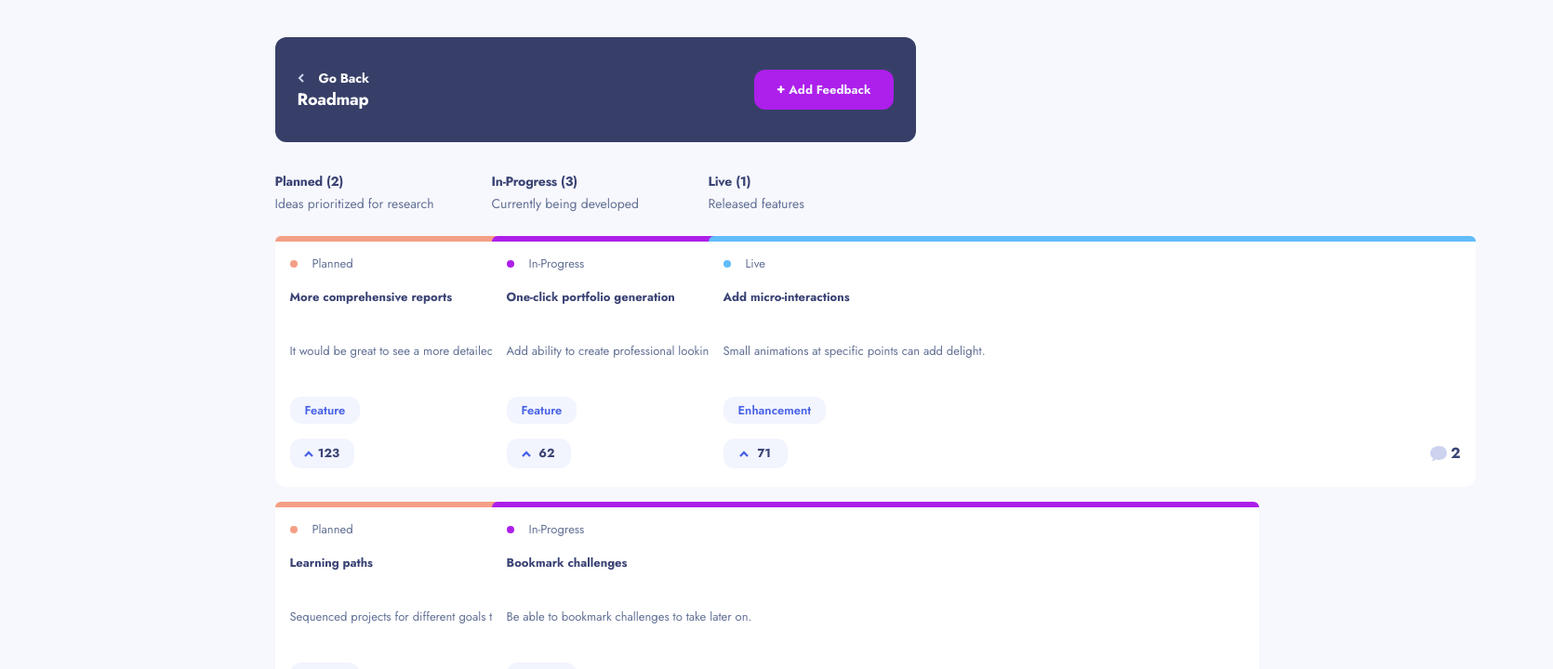
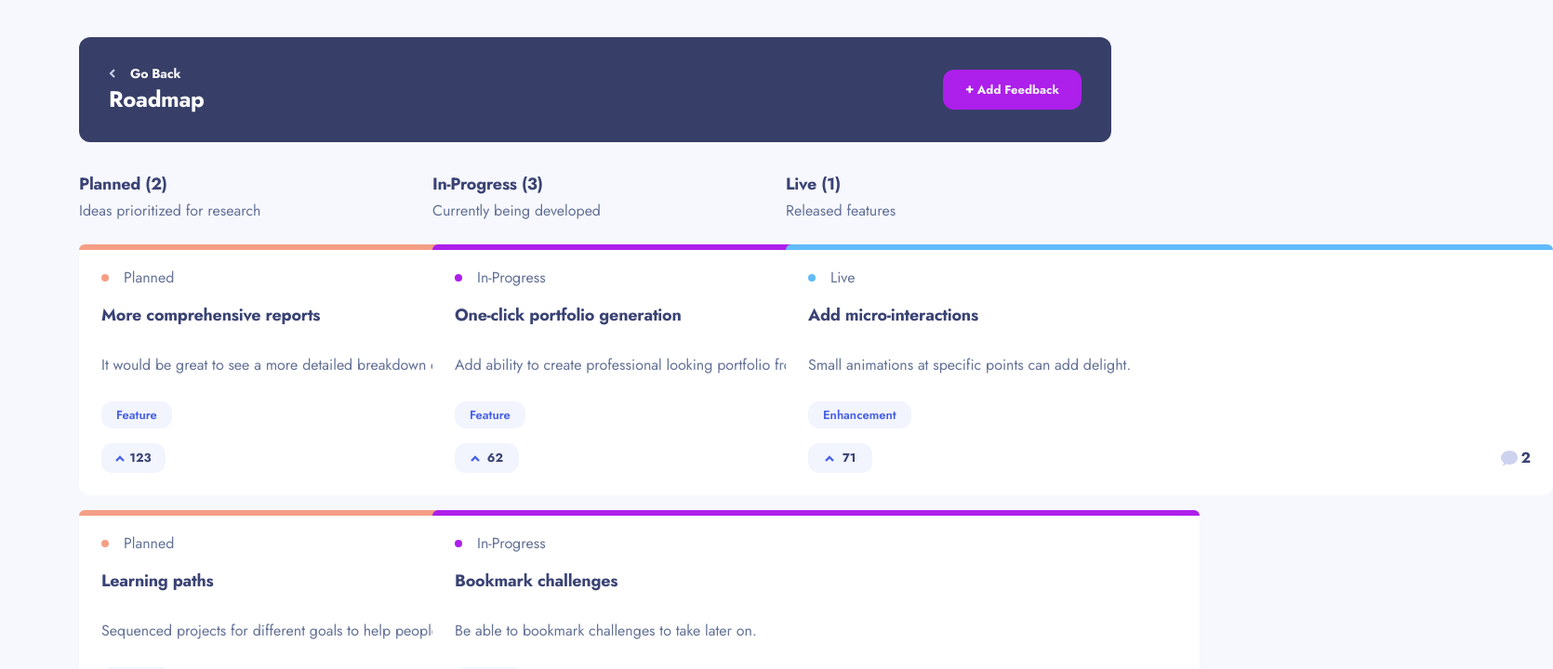
Before and after one commit to FlorianGmz/Frontend-Mentor-Challenges, a React (Vite) app in the folder product-feedback/: page /roadmap in a window 1280 px wide. Shown: the top 720 px of the page at 93% size, 1670 px wide, since content can reach past the window. Built offline with nearby package versions, Linux system fonts and the light colour scheme.

Commit message:
desktop version complete

```diff
--- a/product-feedback/src/components/RoadmapPage/RoadmapFeedbacksSection.tsx
+++ b/product-feedback/src/components/RoadmapPage/RoadmapFeedbacksSection.tsx
@@ -16,12 +16,12 @@ const RoadmapFeedbacksSection: React.FC<RoadmapFeedbacksSectionProps> = ({
   selectedStatus,
 }) => {
   return (
-    <div className="flex flex-col gap-[24px] p-[24px] md:w-[223px] md:px-0 md:pb-[24px] md:pt-[32px]">
+    <div className="flex flex-col gap-[24px] p-[24px] md:w-[223px] md:px-0 md:pb-[24px] md:pt-[32px] xl:w-[350px]">
       <div className="flex flex-col gap-[4px]">
-        <h1 className="text-h3 capitalize text-el-font_def md:text-h4">
+        <h1 className="text-h3 capitalize text-el-font_def md:text-h4 xl:text-h3">
           {selectedStatus} ({categorizedFeedbacks[selectedStatus].length})
         </h1>
-        <p className="text-[13px] text-feedback-description md:text-[14px]">
+        <p className="text-[13px] text-feedback-description md:text-[14px] xl:text-[16px]">
           {selectedStatus === "planned"
             ? "Ideas prioritized for research"
             : selectedStatus === "in-progress"
--- a/product-feedback/src/components/RoadmapPage/RoadmapHeader.tsx
+++ b/product-feedback/src/components/RoadmapPage/RoadmapHeader.tsx
@@ -3,10 +3,10 @@ import NavButton from "../ui/NavButton";
 
 const RoadmapHeader = () => {
   return (
-    <div className="mx-auto flex h-[100px] w-full items-center justify-between bg-bt-dark-blue_back px-[24px] py-[26px] text-bt-white_def md:mt-[40px] md:h-[113px] md:w-[689px] md:rounded-xl">
+    <div className="mx-auto flex h-[100px] w-full items-center justify-between bg-bt-dark-blue_back px-[24px] py-[26px] text-bt-white_def md:mt-[40px] md:h-[113px] md:w-[689px] md:rounded-xl xl:w-[1110px] xl:px-[32px] xl:py-[27px]">
       <div>
         <GoBackLink page="roadmap" />
-        <h3 className="text-h3">Roadmap</h3>
+        <h3 className="text-h3 xl:text-h1">Roadmap</h3>
       </div>
       <NavButton to="/feedback/create" type="create" />
     </div>
--- a/product-feedback/src/components/RoadmapPage/RoadmapPage.tsx
+++ b/product-feedback/src/components/RoadmapPage/RoadmapPage.tsx
@@ -43,7 +43,7 @@ const RoadmapPage = () => {
         />
       </div>
       {/*  */}
-      <div className="hidden w-full md:flex md:flex-row md:justify-center md:gap-[10px]">
+      <div className="mx-auto hidden md:flex md:w-full md:flex-row md:justify-center md:gap-[10px] xl:w-[1110px] xl:gap-[30px]">
         <RoadmapFeedbacksSection
           categorizedFeedbacks={categorizedFeedbacks}
           selectedStatus={"planned"}
--- a/product-feedback/src/components/SuggestionsPage/SideSection/RoadmapNav/RoadmapStatus.tsx
+++ b/product-feedback/src/components/SuggestionsPage/SideSection/RoadmapNav/RoadmapStatus.tsx
@@ -28,12 +28,14 @@ const RoadmapStatus: React.FC<RoadmapStatusProps> = ({
       <div className="flex items-center justify-start gap-[16px]">
         <StatusCircle color={statusColor} />
         <p
-          className={`${roadmapPage ? "md:text-[13px]" : "text-body-1"} capitalize text-feedback-description`}
+          className={`${roadmapPage ? "md:text-[13px]" : ""} text-body-1 capitalize text-feedback-description xl:text-[16px]`}
         >
           {status}
         </p>
       </div>
-      <p className="items-center text-comment-count">
+      <p
+        className={`${roadmapPage ? "md:text-[13px]" : ""} items-center text-body-1 text-comment-count xl:text-[16px]`}
+      >
         {Array.isArray(feedback) ? feedback.length : ""}
       </p>
     </div>
--- a/product-feedback/src/components/ui/Feedback/Feedback.tsx
+++ b/product-feedback/src/components/ui/Feedback/Feedback.tsx
@@ -30,7 +30,7 @@ const Feedback: React.FC<FeedbackProps> = ({ feedback, page }) => {
 
   return (
     <div
-      className={`group relative flex ${roadmapPage ? "h-[233px] gap-[16px] md:h-[270px] md:w-[223px] md:px-[16px] md:py-[20px]" : "gap-[12px]md:w-[689px] mx-auto h-[200px] md:mx-auto md:h-[151px] md:flex-row md:items-center md:justify-between md:px-[32px] md:py-[28px]"} w-full cursor-pointer flex-col rounded-xl bg-bt-white_def p-[24px] ${detailPage ? "xl:w-[730px]" : "xl:w-[825px]"}`}
+      className={`group relative flex ${roadmapPage ? "h-[233px] gap-[16px] md:h-[270px] md:w-[223px] md:px-[16px] md:py-[20px] xl:w-[350px] xl:p-[24px]" : "gap-[12px]md:w-[689px] mx-auto h-[200px] md:mx-auto md:h-[151px] md:flex-row md:items-center md:justify-between md:px-[32px] md:py-[28px]"} w-full cursor-pointer flex-col rounded-xl bg-bt-white_def p-[24px] ${detailPage ? "xl:w-[730px]" : "xl:w-[825px]"}`}
     >
       {roadmapPage && (
         <>
--- a/product-feedback/src/components/ui/Feedback/Request.tsx
+++ b/product-feedback/src/components/ui/Feedback/Request.tsx
@@ -18,12 +18,12 @@ const Request: React.FC<RequestProps> = ({
   return (
     <>
       <h3
-        className={`mb-[9px] text-[13px] font-bold text-el-font_def group-hover:text-bt-blue_def md:mb-0 md:flex md:flex-col md:justify-between ${roadmapPage ? "" : "md:text-h3"}`}
+        className={`mb-[9px] text-[13px] font-bold text-el-font_def group-hover:text-bt-blue_def md:mb-0 md:flex md:flex-col md:justify-between md:text-h3 ${roadmapPage ? "xl:text-h3" : ""}`}
       >
         {title}
       </h3>
       <p
-        className={`h-[45px] ${roadmapPage ? "" : "md:text-body-1"} text-[13px] text-feedback-description md:h-auto`}
+        className={`h-[45px] ${roadmapPage ? "xl:text-[16pa]" : ""} text-[13px] text-feedback-description md:h-auto md:text-body-1`}
       >
         {description}
       </p>
```
